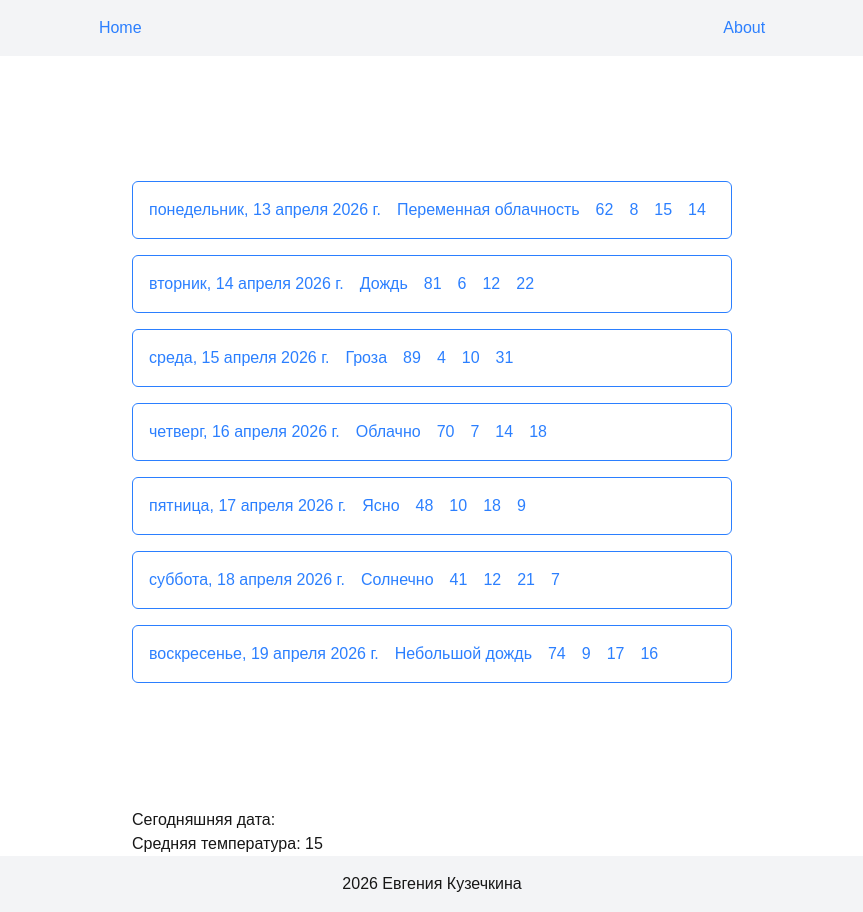
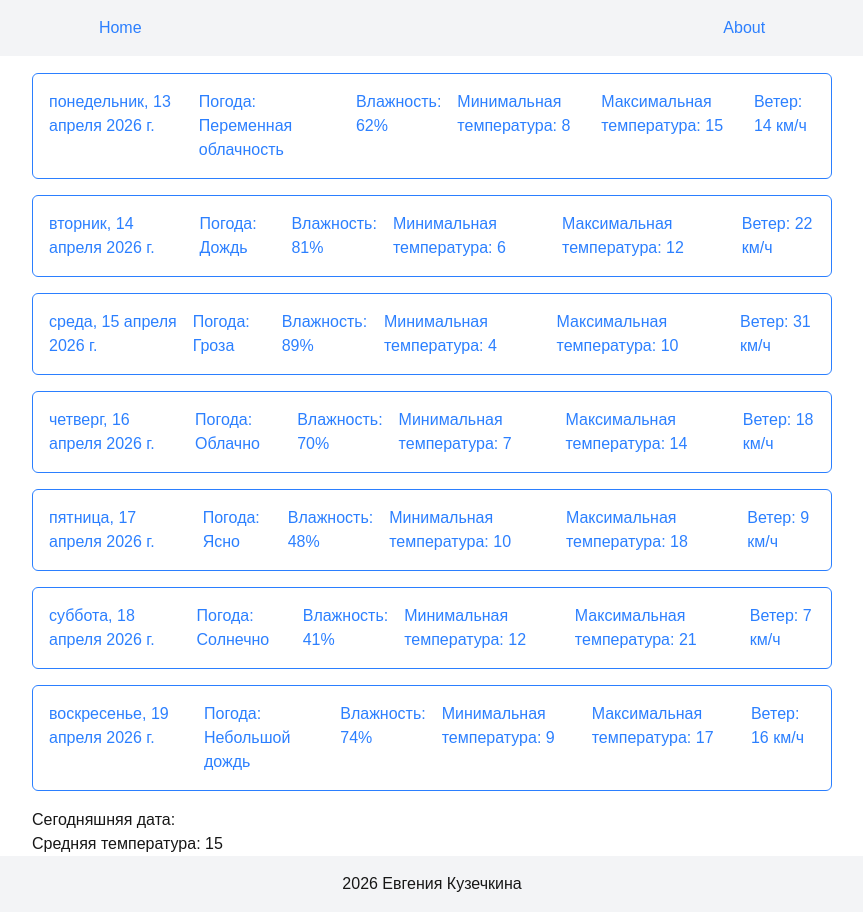
Before and after one commit to Orhla/Next.JS_Studying, a Next.js app: page / in a window 1280 px wide. Shown: the whole page, without its empty margins (208-1071 px from the left). Built offline with nearby package versions, Linux system fonts and the light colour scheme.

Commit message:
Improve week temperature display

```diff
--- a/app/page.tsx
+++ b/app/page.tsx
@@ -10,8 +10,8 @@ export default async function Home() {
   const averageTemp = await calcAverageTemp(forecast);
   return (
 
-      <div className="flex flex-col justify-center-safe h-screen w-150 mx-auto">
-        <div className="flex flex-col gap-4 justify-center-safe h-screen w-150 mx-auto">
+      <div className="flex flex-col justify-center-safe h-screen w-200 mx-auto">
+        <div className="flex flex-col gap-4 justify-center-safe h-screen w-200 mx-auto">
           {forecast.map((day, index) => (
             <Link key={index}
                   href={`/day/${day.date}`}>
@@ -21,19 +21,19 @@ export default async function Home() {
                   {new Date(Date.parse(day.date)).toLocaleDateString('ru-RU', {weekday: "long", day: 'numeric', month: 'long', year: 'numeric' })}
                 </span>
                 <span>
-                  {day.description}
+                  Погода: {day.description}
                 </span>
                 <span>
-                  {day.humidity}
+                  Влажность: {day.humidity}%
                 </span>
                 <span>
-                  {day.tempMin}
+                  Минимальная температура: {day.tempMin}
                 </span>
                 <span>
-                  {day.tempMax}
+                  Максимальная температура: {day.tempMax}
                 </span>
                 <span>
-                  {day.wind}
+                  Ветер: {day.wind} км/ч
                 </span>
               </div>
             </Link>
```
